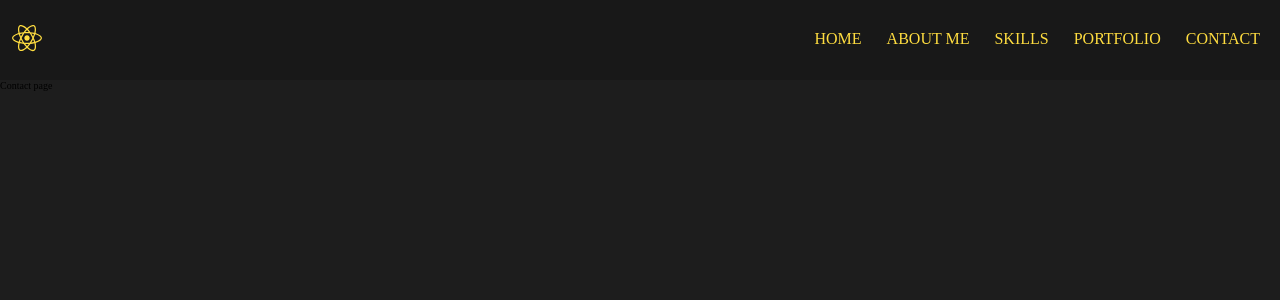
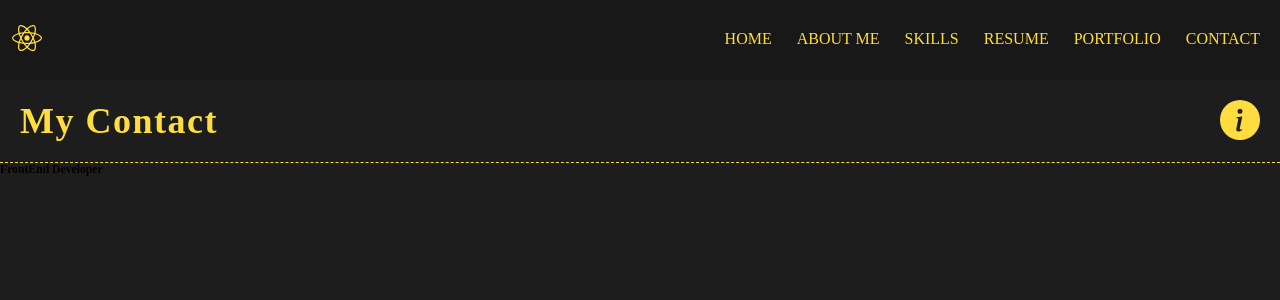
Before and after one commit to Sovannaphom/ReactJS-Portfolio-Project, a React (Create React App) app: page /contact in a window 1280 px wide. Shown: the top 300 px of the page. Built offline with nearby package versions, Linux system fonts and the light colour scheme.

Commit message:
about me

```diff
--- a/package.json
+++ b/package.json
@@ -14,6 +14,7 @@
     "react-scripts": "5.0.1",
     "react-simple-animate": "^3.5.2",
     "react-tsparticles": "^2.12.2",
+    "sass": "^1.79.5",
     "tsparticles": "^3.5.0",
     "tsparticles-slim": "^2.12.0",
     "web-vitals": "^2.1.4"
--- a/src/components/navBar/indext.jsx
+++ b/src/components/navBar/indext.jsx
@@ -18,6 +18,10 @@ const data = [
     {
         label: 'SKILLS',
         to: '/skills'
+    },
+    {
+        label: 'RESUME',
+        to: '/resume'
     },
     {
         label: 'PORTFOLIO',
--- a/src/containers/about/indext.jsx
+++ b/src/containers/about/indext.jsx
@@ -1,6 +1,8 @@
 import React from "react";
 import { BsInfoCircleFill } from 'react-icons/bs';
 import PageHeaderContent from "../../components/pagHeaderContent";
+
+const jobSummary = "A highly skilled and detail-oriented Front-End Developer with [X] years of experience in building responsive and dynamic websites and applications. Proficient in modern front-end technologies such as HTML5, CSS3, JavaScript, and ReactJS, with a strong understanding of web development best practices and user experience design principles. Adept at turning wireframes and mockups into interactive, visually appealing, and user-friendly interfaces. Committed to writing clean, maintainable code and collaborating effectively with back-end developers, designers, and project stakeholders to deliver high-quality digital solutions.";
 
 const About = () => {
     return (
@@ -9,6 +11,10 @@ const About = () => {
                 headerText="About Me"
                 icon={<BsInfoCircleFill size={40} />}
             />
+            <div className="about__content">
+                <h3>FrontEnd Developer</h3>
+                <p>{jobSummary}</p>
+            </div>
         </section>
     )
 }
--- a/src/containers/contact/indext.jsx
+++ b/src/containers/contact/indext.jsx
@@ -1,11 +1,20 @@
 import React from "react";
+import { BsInfoCircleFill } from "react-icons/bs";
+import PageHeaderContent from "../../components/pagHeaderContent";
 
-const Contact=()=>{
-    return(
-        <div>
-            Contact page
-        </div>
-    )
-}
+
+const Contact = () => {
+  return (
+    <section id="contact" className="contact">
+      <PageHeaderContent
+        headerText="My Contact"
+        icon={<BsInfoCircleFill size={40} />}
+      />
+      <div className="contact__conten">
+        <h3>FrontEnd Developer</h3>
+      </div>
+    </section>
+  );
+};
 
 export default Contact;
--- a/src/containers/home/indext.jsx
+++ b/src/containers/home/indext.jsx
@@ -20,7 +20,7 @@ const Home = () => {
                 <h1>
                     Hello, I'm Sovannaphom
                     <br />
-                    Front end developer
+                    FrontEnd developer
                 </h1>
             </div>
             <Animate
--- a/src/containers/portfolio/indext.jsx
+++ b/src/containers/portfolio/indext.jsx
@@ -1,11 +1,16 @@
 import React from "react";
+import { BsInfoCircleFill } from "react-icons/bs";
+import PageHeaderContent from "../../components/pagHeaderContent";
 
-const Portfolio=()=>{
-    return(
-        <div>
-            Portfolio page
-        </div>
-    )
-}
+const Portfolio = () => {
+  return (
+    <section id="portfolio" className="portfolio">
+      <PageHeaderContent
+        headerText="My Portfolio"
+        icon={<BsInfoCircleFill size={40} />}
+      />
+    </section>
+  );
+};
 
 export default Portfolio;
--- a/src/containers/resume/indext.jsx
+++ b/src/containers/resume/indext.jsx
@@ -1,11 +1,16 @@
 import React from "react";
+import { BsInfoCircleFill } from "react-icons/bs";
+import PageHeaderContent from "../../components/pagHeaderContent";
 
-const Resume=()=>{
-    return(
-        <div>
-            Resume page
-        </div>
-    )
-}
+const Resume = () => {
+  return (
+    <section id="resume" className="resume">
+      <PageHeaderContent
+        headerText="My Resume"
+        icon={<BsInfoCircleFill size={40} />}
+      />
+    </section>
+  );
+};
 
 export default Resume;
--- a/src/containers/skills/indext.jsx
+++ b/src/containers/skills/indext.jsx
@@ -1,17 +1,16 @@
 import React from "react";
-import {BsInfoCircleFill} from "react-icons/bs"
+import { BsInfoCircleFill } from "react-icons/bs";
 import PageHeaderContent from "../../components/pagHeaderContent";
-
 
 const Skills = () => {
   return (
     <section id="skill" className="skill">
       <PageHeaderContent
-                headerText="About Me"
+        headerText="My Skills"
         icon={<BsInfoCircleFill size={40} />}
       />
     </section>
-    )
-}
+  );
+};
 
 export default Skills;
```
Also changed, not shown: 1 other file (tests, documents, lock files or other folders). Lines whose indentation alone changed are shown as unchanged.
